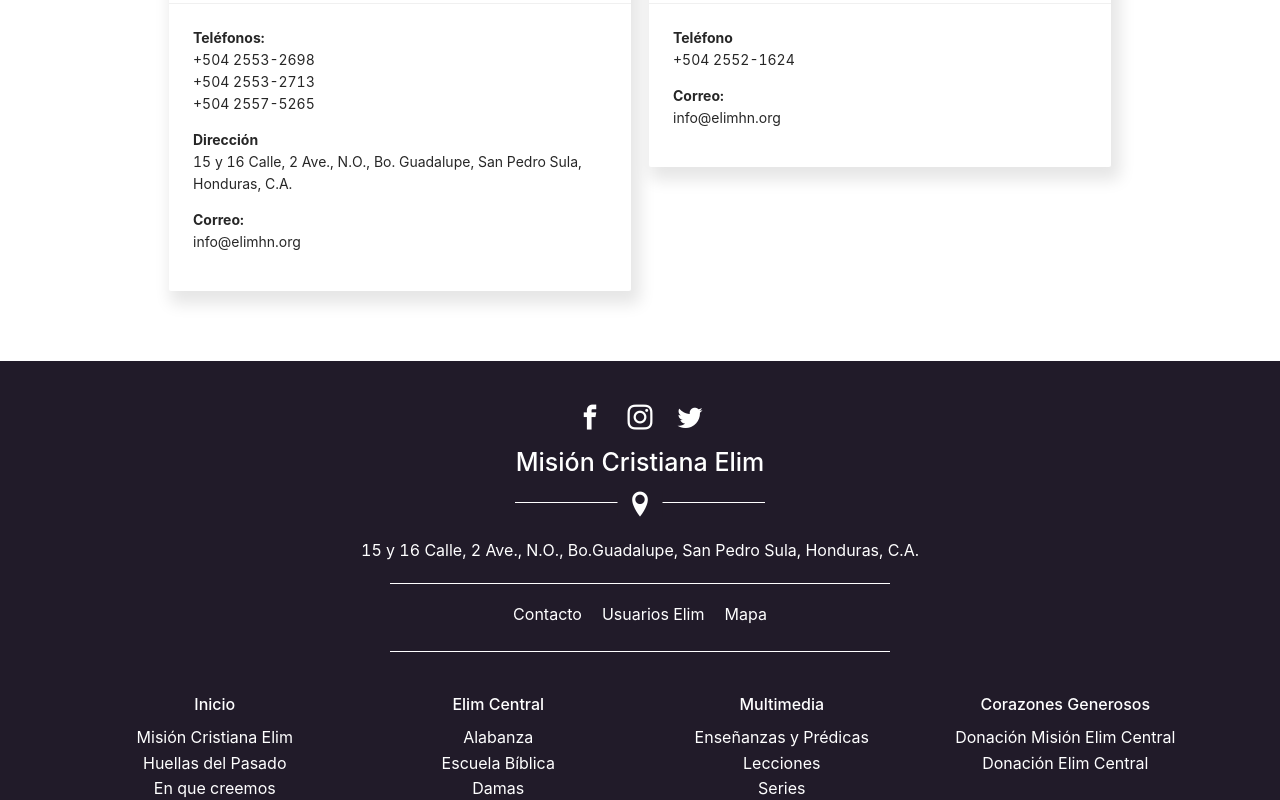
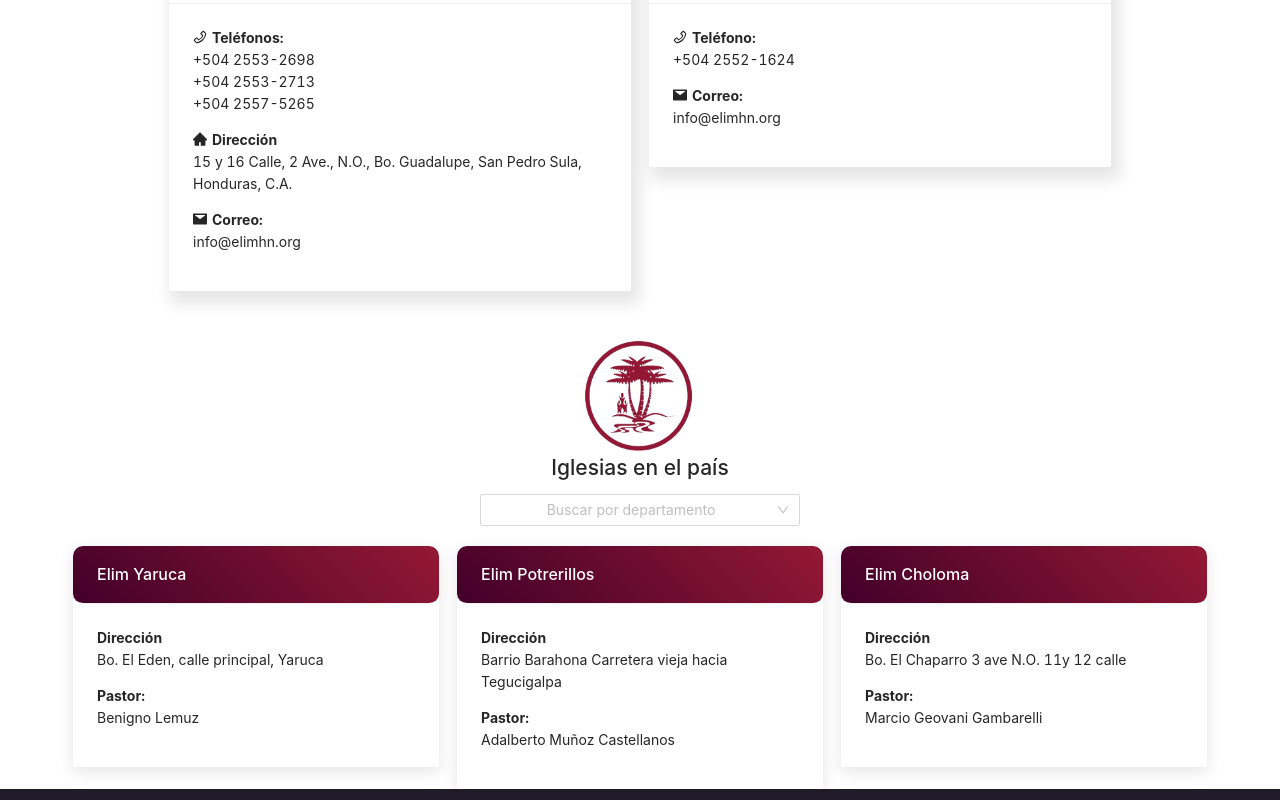
Before and after one commit to conaryHernandez/elim-website, a React (Create React App) app in the folder client/: page /contact in a window 1280 px wide. Shown: the part 460-1260 px from the top of the page. Built offline with nearby package versions, Linux system fonts and the light colour scheme.

Commit message:
Filter churches functionality added

```diff
--- a/client/src/containers/Contact/Contact.js
+++ b/client/src/containers/Contact/Contact.js
@@ -1,9 +1,46 @@
-import React from "react";
-import { Card, Col, Row } from "antd";
+import React, { useState } from "react";
+import { Card, Col, Row, Select } from "antd";
+import { PhoneOutlined, MailFilled, HomeFilled } from "@ant-design/icons";
+import ChurchCard from "./components/ChurchCard";
 import mainBanner from "../../assets/img/contact/banner-contacto.jpg";
+import logo from "../../assets/img/home/elim-logo-2.png";
 import styles from "./Contact.module.scss";
+import { churches } from "./churchesData";
+import { departaments } from "./departamentsData";
 
 const Contact = () => {
+  const { Option } = Select;
+  const [churchesData, setChurches] = useState(churches);
+  const [filteredChurches, setFilteredChurches] = useState(churchesData);
+
+  const onDepartamentChange = value => {
+    const filtered = churchesData.filter(church => {
+      return church.address.deptoCode === value;
+    });
+    setFilteredChurches(filtered);
+  };
+
+  const onBlur = () => {
+    console.log("blur");
+  };
+
+  const onFocus = () => {
+    console.log("focus");
+  };
+
+  const onSearch = val => {
+    console.log("search:", val);
+  };
+
+  const generateChurchesCardList = data => {
+    return data.map((church, index) => (
+      <ChurchCard key={index} churchData={church} />
+    ));
+  };
+  const generateDepartmentsList = data => {
+    return data.map(depto => <Option key={depto.code}>{depto.name}</Option>);
+  };
+
   return (
     <div id={styles.Contact}>
       <div className={styles.mainBanner}>
@@ -20,18 +57,27 @@ const Contact = () => {
                 bordered={false}
                 className={styles.infoCard}
               >
-                <strong>Teléfonos:</strong>
+                <strong>
+                  <PhoneOutlined />
+                  Teléfonos:
+                </strong>
                 <ul>
                   <li>+504 2553-2698</li>
                   <li>+504 2553-2713</li>
                   <li>+504 2557-5265</li>
                 </ul>
-                <strong>Dirección</strong>
+                <strong>
+                  <HomeFilled />
+                  Dirección
+                </strong>
                 <p>
                   15 y 16 Calle, 2 Ave., N.O., Bo. Guadalupe, San Pedro Sula,
                   Honduras, C.A.
                 </p>
-                <strong>Correo:</strong>
+                <strong>
+                  <MailFilled />
+                  Correo:
+                </strong>
                 <p>info@elimhn.org</p>
               </Card>
             </Col>
@@ -41,12 +87,42 @@ const Contact = () => {
                 bordered={false}
                 className={styles.infoCard}
               >
-                <strong>Teléfono</strong>
+                <strong>
+                  <PhoneOutlined />
+                  Teléfono:
+                </strong>
                 <p>+504 2552-1624</p>
-                <strong>Correo:</strong>
+                <strong>
+                  <MailFilled />
+                  Correo:
+                </strong>
                 <p>info@elimhn.org</p>
               </Card>
             </Col>
+          </Row>
+        </div>
+        <div className={styles.locationsWrapper}>
+          <img src={logo} className={styles.logo} alt="Logo" />
+          <h2>Iglesias en el país</h2>
+          <Select
+            showSearch
+            style={{ width: 320, marginBottom: "2rem", color: "#000" }}
+            placeholder="Buscar por departamento"
+            optionFilterProp="children"
+            onChange={onDepartamentChange}
+            onFocus={onFocus}
+            onBlur={onBlur}
+            onSearch={onSearch}
+            filterOption={(input, option) =>
+              option.children.toLowerCase().indexOf(input.toLowerCase()) >= 0
+            }
+          >
+            {generateDepartmentsList(departaments)}
+          </Select>
+        </div>
+        <div className={styles.churchesWrapper}>
+          <Row gutter={18} justify="center">
+            {generateChurchesCardList(filteredChurches)}
           </Row>
         </div>
       </div>
--- a/client/src/containers/Contact/Contact.module.scss
+++ b/client/src/containers/Contact/Contact.module.scss
@@ -23,11 +23,33 @@
     background-image: linear-gradient(45deg, #1a1423, #42002a);
   }
   .infoCardsWrapper {
-    padding-bottom: 5rem;
+    padding-bottom: 3rem;
     margin-top: -4rem;
     .infoCard {
       margin-bottom: 2rem;
       box-shadow: 5px 9px 16px 4px rgba(0, 0, 0, 0.1);
+
+      svg {
+        margin-right: 0.5rem;
+      }
     }
   }
+  .locationsWrapper {
+    text-align: center;
+    .logo {
+      width: 11rem;
+      height: 11rem;
+      margin: 0 auto;
+      display: block;
+    }
+    h2 {
+      text-align: center;
+    }
+    .filterLabel {
+      display: inline-block;
+    }
+  }
+  .ChurchCard {
+    box-shadow: 0 5px 16px 0 rgba(0, 0, 0, 0.1);
+  }
 }
--- a/client/src/containers/Contact/churches.js
+++ b/client/src/containers/Contact/churchesData.js
@@ -2,7 +2,12 @@ export const churches = [
   {
     name: "Iglesia de Cristo Misión Cristiana Elim Yaruca",
     shortName: "Elim Yaruca",
-    address: "Bo. El Eden, calle principal, Yaruca, la Ceiba, Atlantida",
+    address: {
+      location: "Bo. El Eden, calle principal, Yaruca",
+      departamento: "Atlántida",
+      ciudad: "La Ceiba",
+      deptoCode: "ATL"
+    },
     phone: "",
     pastor: "Benigno Lemuz",
     foundationDate: "1965",
@@ -35,7 +40,12 @@ export const churches = [
   {
     name: "Iglesia de Cristo Misión Cristiana Elim Potrerillos",
     shortName: "Elim Potrerillos",
-    address: "Barrio Barahona Carretera vieja hacia Tegucigalpa",
+    address: {
+      location: "Barrio Barahona Carretera vieja hacia Tegucigalpa",
+      departamento: "Cortés",
+      ciudad: "Potrerillos",
+      deptoCode: "CTS"
+    },
     phone: "+504 9840-0314",
     pastor: "Adalberto Muñoz Castellanos",
     foundationDate: "27 de Junio de 1980",
@@ -69,5 +79,49 @@ export const churches = [
         link: "https://www.facebook.com/elimpotrerillos?fref=ts"
       }
     ]
+  },
+  {
+    name: "Iglesia de Cristo Mision Cristiana Elim Choloma",
+    shortName: "Elim Choloma",
+    address: {
+      location: "Bo. El Chaparro 3 ave N.O. 11y 12 calle",
+      departamento: "Cortés",
+      ciudad: "Choloma",
+      deptoCode: "CTS"
+    },
+    phone: "+504 9840-0314",
+    pastor: "Marcio Geovani Gambarelli",
+    foundationDate: "19 noviembre de 1992",
+    email: "pastor_inp@hotmail.com",
+    website: "",
+    services: [
+      {
+        name: "Lunes",
+        day: "6:30 pm",
+        time: "Culto de oración"
+      },
+      {
+        name: "Miercoles",
+        day: "6:30 pm",
+        time: "Culto Doctrinal"
+      },
+      {
+        name: "Viernes",
+        day: "5:00 pm",
+        time: "Culto General"
+      },
+
+      {
+        name: "Domingo",
+        day: "6:30 pm",
+        time: "Culto evangelistico"
+      }
+    ],
+    socialNetworks: [
+      {
+        name: "facebook",
+        link: "https://www.facebook.com/IglesiaElimCholoma?fref=ts"
+      }
+    ]
   }
 ];
--- /dev/null
+++ b/client/src/containers/Contact/components/ChurchCard.js
@@ -0,0 +1,28 @@
+import React from "react";
+import styles from "../Contact.module.scss";
+import { Card, Col } from "antd";
+
+const headStyles = {
+  backgroundImage: "linear-gradient(45deg, #42002a, #941834)",
+  color: "#fff",
+  borderRadius: "1rem"
+};
+
+export default function ChurchCard(props) {
+  const { shortName, address, pastor } = props.churchData;
+  return (
+    <Col xs={24} sm={12} lg={8}>
+      <Card
+        title={shortName}
+        headStyle={headStyles}
+        bordered={false}
+        className={styles.ChurchCard}
+      >
+        <strong>Dirección</strong>
+        <p>{address?.location}</p>
+        <strong>Pastor:</strong>
+        <p>{pastor}</p>
+      </Card>
+    </Col>
+  );
+}
--- /dev/null
+++ b/client/src/containers/Contact/departamentsData.js
@@ -0,0 +1,92 @@
+export const departaments = [
+  {
+    id: "1",
+    name: "Atlántida",
+    code: "ATL"
+  },
+  {
+    id: "2",
+    name: "Choluteca",
+    code: "CHL"
+  },
+  {
+    id: "3",
+    name: "Colón",
+    code: "CLN"
+  },
+  {
+    id: "4",
+    name: "Comayagua",
+    code: "CMY"
+  },
+  {
+    id: "5",
+    name: "Copán",
+    code: "CPN"
+  },
+  {
+    id: "6",
+    name: "Cortés",
+    code: "CTS"
+  },
+  {
+    id: "7",
+    name: "El Paraíso",
+    code: "PRS"
+  },
+  {
+    id: "8",
+    name: "Francisco Morazán",
+    code: "FCO"
+  },
+  {
+    id: "9",
+    name: "Gracias a Dios",
+    code: "GAD"
+  },
+  {
+    id: "10",
+    name: "Intibucá",
+    code: "ITB"
+  },
+  {
+    id: "11",
+    name: "Islas de la Bahía",
+    code: "IBH"
+  },
+  {
+    id: "12",
+    name: "La Paz",
+    code: "LPZ"
+  },
+  {
+    id: "13",
+    name: "Lempira",
+    code: "LPA"
+  },
+  {
+    id: "14",
+    name: "Ocotepeque",
+    code: "OTP"
+  },
+  {
+    id: "15",
+    name: "Olancho",
+    code: "OLC"
+  },
+  {
+    id: "16",
+    name: "Santa Bárbara",
+    code: "STB"
+  },
+  {
+    id: "17",
+    name: "Valle",
+    code: "VAL"
+  },
+  {
+    id: "18",
+    name: "Yoro",
+    code: "YRO"
+  }
+];
```
Also changed, not shown: client/src/assets/img/home/elim-logo-2.png (added).
